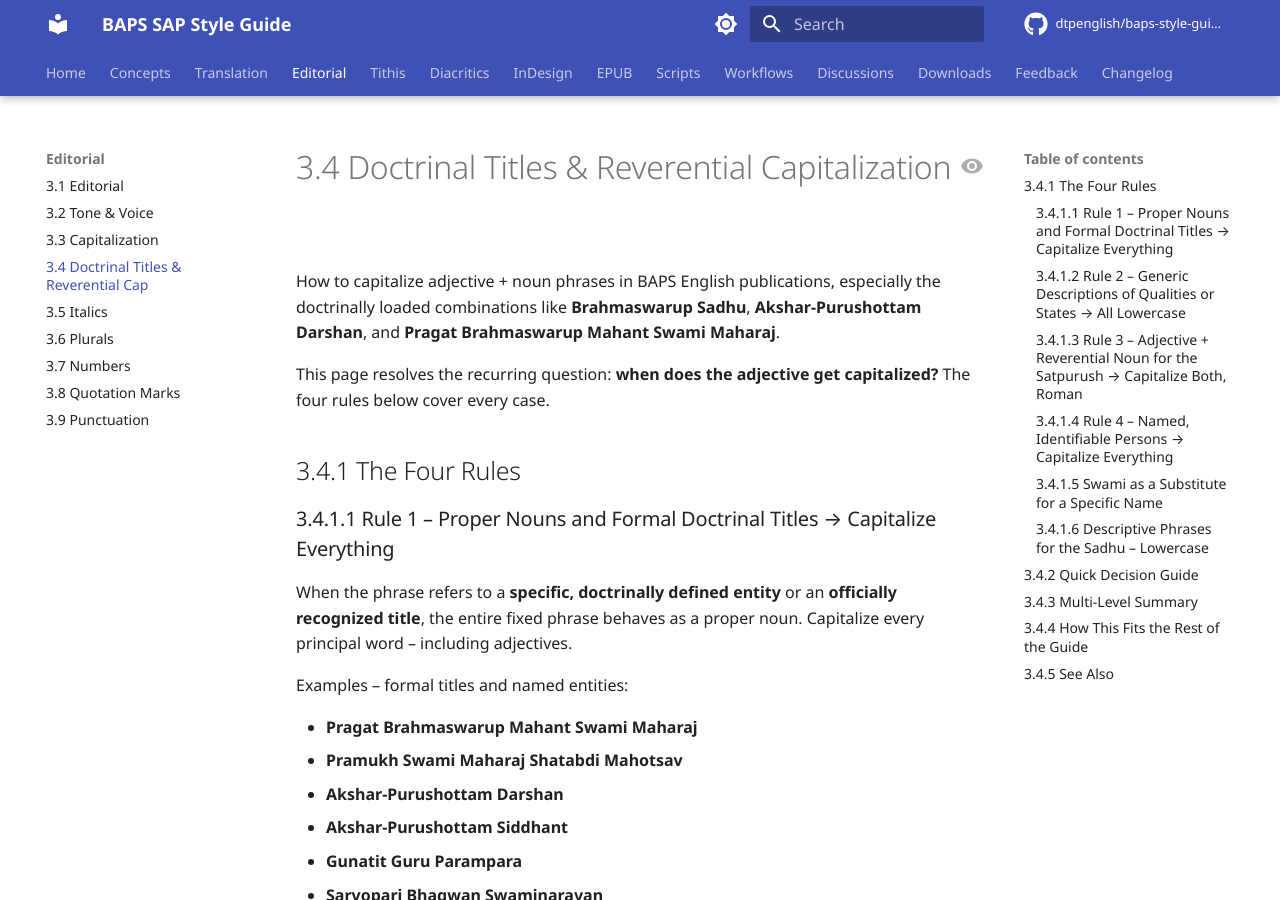
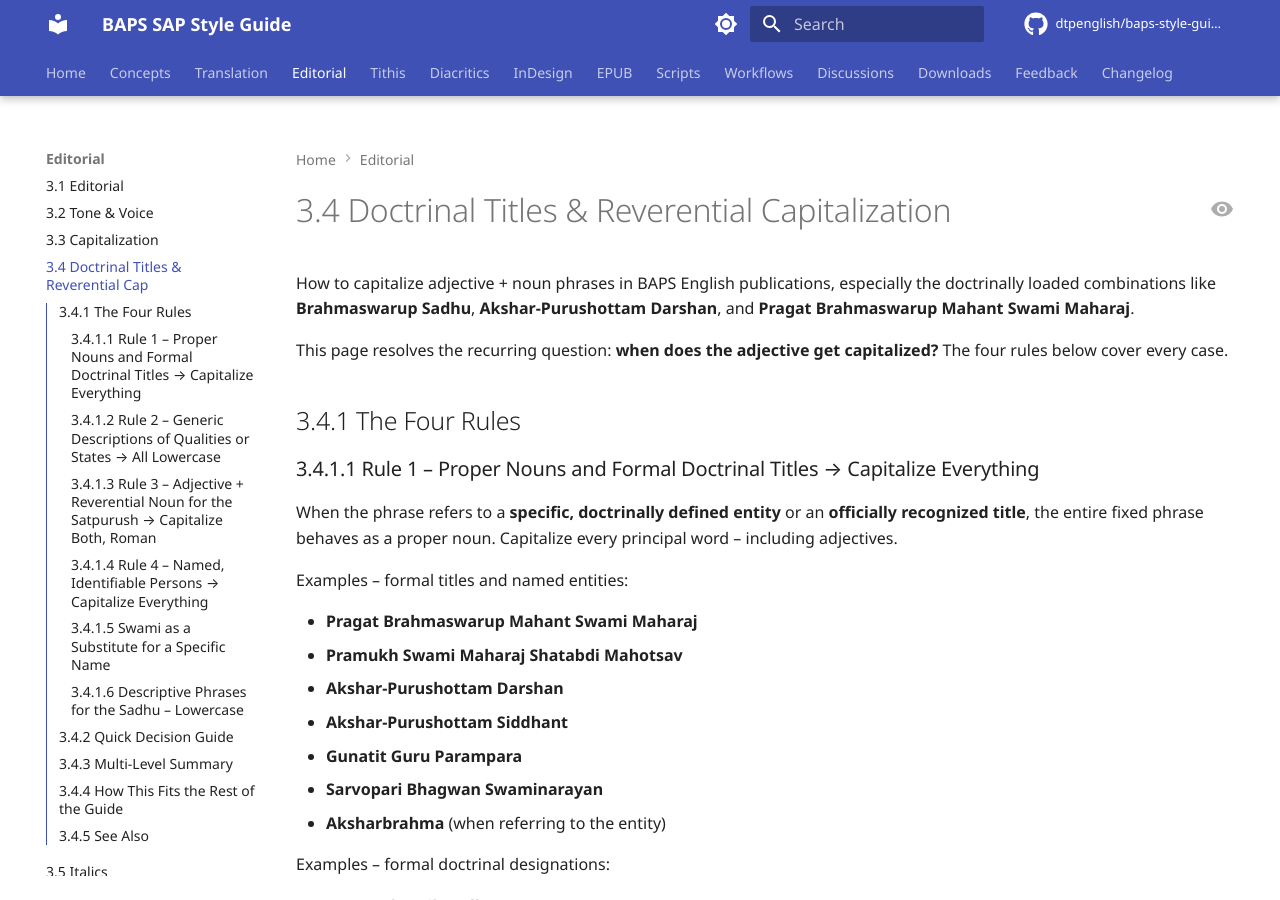
Before and after one commit to dtpenglish/baps-style-guide, an MkDocs documentation site: the page built from docs/editorial/doctrinal-titles.md, in a window 1280 px wide and 900 px high. Built offline with MkDocs 1.6.1 and Material for MkDocs 9.7.7, drawn with Linux system fonts in a browser that asks for light colours; comment, search, counter and statistics services are not loaded; the version menu is left out.

Commit message:
mkdocs: enable toc.integrate and navigation.path
Phase 1 of navigability improvements:
- toc.integrate: every H2/H3 of the current page becomes a clickable
  entry in the left sidebar, indented under the page. The scroll-on-
  long-pages problem is largely fixed without any content changes.
- navigation.path: adds breadcrumbs above each page title so the
  reader sees where they are in the hierarchy.

```diff
--- a/mkdocs.yml
+++ b/mkdocs.yml
@@ -33,7 +33,9 @@
     - navigation.expand
     - navigation.top
     - navigation.footer
+    - navigation.path
     - toc.follow
+    - toc.integrate
     - search.suggest
     - search.highlight
     - search.share
```
